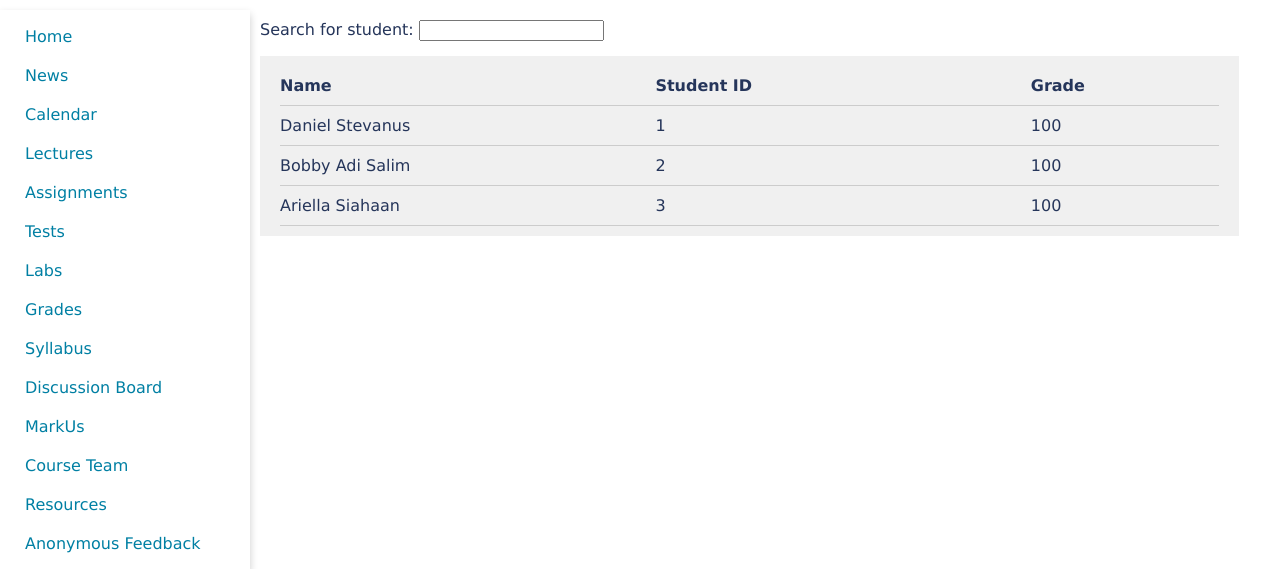
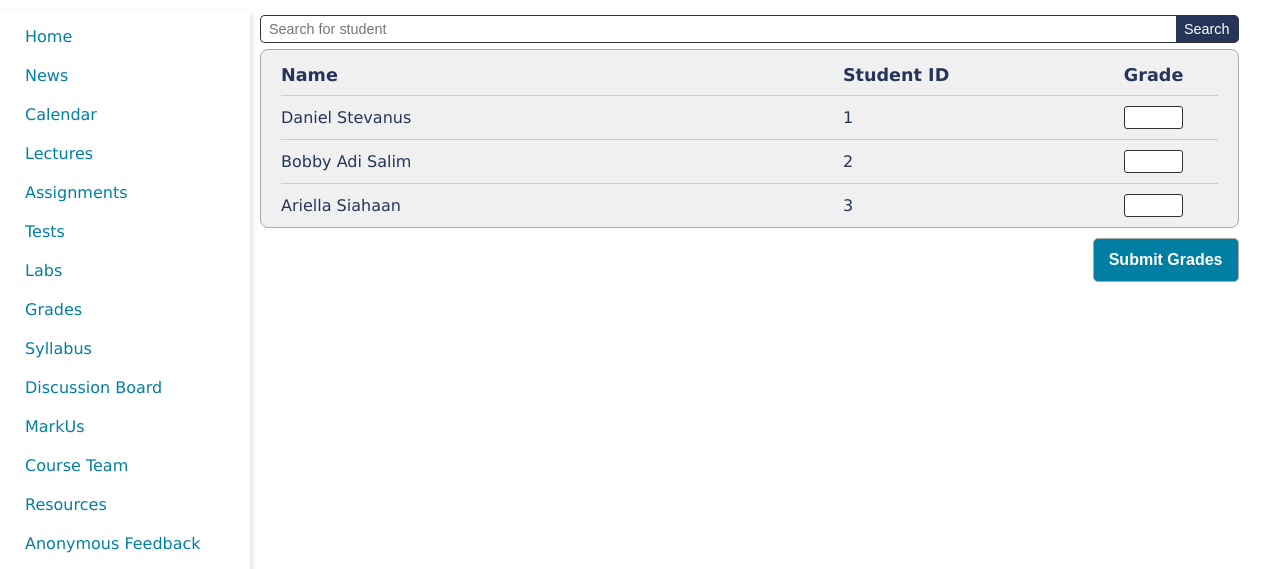
Before and after one commit to BobbyAdiSalim/Course-Website, a Flask app: page /grades/1 in a window 1280 px wide. Shown: the part 90-659 px from the top of the page. Run offline with Flask 3, Linux system fonts and the light colour scheme; a user stored in the database is signed in; data comes from the database, SQL or seed files in the repository; data that the repository does not hold is empty.

Commit message:
design changes

```diff
--- a/static/css/news.css
+++ b/static/css/news.css
@@ -2,6 +2,10 @@
     width: 100%;
     background-color: #f0f0f0;
     padding: 10px;
+    border-radius: 8px;
+    border-color: #aaaaaa;
+    border-style: solid;
+    border-width: thin;
 }
 
 .news .title{
--- a/static/css/update_grades.css
+++ b/static/css/update_grades.css
@@ -1,9 +1,44 @@
+.student-search input {
+    font-size: 0.9em;
+    border-top-left-radius: 5px;
+    border-bottom-left-radius: 5px;
+    border-width: thin;
+    padding: 5px 8px;
+    flex-grow: 1;
+    border-color: #333;
+    border-style: solid;
+    border-right-style: none;
+}
+
+.student-search {
+    margin-top: 5px;
+    display: flex;
+    align-items: center;
+}
+
+.student-search button {
+    padding: 5px 8px;
+    font-size: 0.9em;
+    border-top-right-radius: 5px;
+    border-bottom-right-radius: 5px;
+    border-style: solid;
+    border-width: thin;
+    border-color: #333;
+    background-color: rgb(37,53,90);
+    color: white;
+    border-left-style: none;
+}
+
 .grades-container {
     display: flex;
     flex-direction: column;
     background-color: #f0f0f0; /* Grayish background color */
     padding: 10px 20px;
-    margin-top: 15px;
+    margin-top: 6px;
+    border-radius: 8px;
+    border: solid;
+    border-color: #aaaaaa;
+    border-width: thin;
 }
 
 .student-row {
@@ -11,20 +46,62 @@
     width: 100%;
     padding: 10px 0;
     border-bottom: 1px solid #ccc;
+    align-items: center;
+}
+
+.student-row:last-child {
+    padding-bottom: 0px;
+    border-bottom: none;
+}
+
+.grades-header {
+    font-size: 1.1em;
+    padding-top: 5px;
 }
 
 .student-name {
-    width: 40%;
+    width: 60%;
 }
 
 .student-id {
-    width: 40%;
+    width: 30%;
 }
 
 .student-grade {
-    width: 20%;
+    width: 10%;
 }
 
-.student-search {
-    margin-top: 10px;
+.student-grade input {
+    width: 50%;
+    padding: 3px 5px;
+    border-radius: 3px;
+    border-width: thin;
+    border-style: solid;
+    border-color: #333;
 }
+
+.add-button {
+    color: #ffffff;
+    background-color: #007FA3;
+    border-radius: 5px;
+    padding: 12px 15px;
+    font-size: 1em;
+    font-weight: bold;
+    border: solid;
+    border-color: #aaaaaa;
+    border-width: thin;
+}
+
+.add-button-container {
+    width: 100%;
+    text-align: right;
+    position: sticky;
+    bottom: 5px;
+    z-index: 0;
+    padding-top: 10px;
+    padding-bottom: 10px;
+}
+
+.add-button-container img {
+    margin-right: 10px;
+}
--- a/templates/grades.html
+++ b/templates/grades.html
@@ -13,7 +13,7 @@
     {% for test in lst_tests %}
     <div class="assignment-item">
         <div class="assignment-container assignment-header">
-            <div class="assignment assignment-title">{{ test.name }}</div>
+            <div class="assignment assignment-title more">{{ test.name }}</div>
             <div class="header-section header-section1">
                 <span class="assignment due-date">Due date: {{ test.due_date }}</span>
                 <span class="assignment assignment-grade">Grade: 90/110</span>
--- a/templates/lectures.html
+++ b/templates/lectures.html
@@ -88,8 +88,6 @@
           <div class="column"><a href="mock.pdf">Download resources</a></div>
       </div>
 
-
-
   </div>
 </main>
 {% endblock %}
--- a/templates/modify_assignment.html
+++ b/templates/modify_assignment.html
@@ -10,9 +10,6 @@
     {% for test in lst_tests %}
 
     <div class="assignment-item">
-
-        <div class="assignment-container assignment-header">
-
         <div class="assignment assignment-title"><a href="/grades/{{ test.id }}">{{test.name}}</a></div>
         <div class="header-section">
             <span class="assignment due-date">Due date: 14 February 2024</span>
@@ -24,8 +21,6 @@
         </div>
     </div>
 
-    </div>
-
     {% endfor %}
     <div class="add-button-container"><button class="add-button"><img src="{{url_for('static', filename='images/plus-white.png')}}" height="13px;" alt="add">Add Assignment</button></div>
 </main>
--- a/templates/update_grades.html
+++ b/templates/update_grades.html
@@ -7,21 +7,37 @@
 
 {% block content %}
     <main>
-        <div class=student-search> Search for student: <input type: text></div>
+        <form action="/grade/{{ test_id }}" method="get">
+            <div class=student-search>
+                <input type="text" name="search" placeholder="Search for student">
+                <button type="submit">Search</button>
+            </div>
+        </form>
         <div class="grades-container">
             <div class="grades-header student-row">
                 <strong class="student-name">Name</strong>
                 <strong class="student-id">Student ID</strong>
                 <strong class="student-grade">Grade</strong>
             </div>
+            <form action="/grade/{{ test_id }}" method="post">
                 {% for student in lst_student %}
                     <div class="student-row">
                         <span class="student-name">{{ student.name }}</span>
                         <span class="student-id">{{ student.id }}</span>
-                    <span class="student-grade">100</span>
+                        {% for grade in lst_student_grades %}
+                            {% if grade.student.id == student.id %}
+                                {% set found = True %}
+                                    <span class="student-grade"><input type="number" value="{{ grade.grade }}" name="{{'student'+str(student.id)+'grades'}}"></span>
+                            {% endif %}
+                        {% endfor %}
+                        {% if not found %}
+                            <span class="student-grade"><input type="number" value=""></span>
+                        {% endif %}
                         <!-- if student name ada di lst_student_grades, then tampilin grades nya, if not tampilin empty -->
                     </div>
                 {% endfor %}
+            </form>
         </div>
+        <div class="add-button-container"><button class="add-button" type="submit">Submit Grades</button></div>
     </main>
 {% endblock %}
```
Also changed, not shown: static/css/labs.css (+11 -0 lines), static/css/lectures.css (+11 -0 lines), static/css/modify_grades.css (+7 -9 lines). Lines whose indentation alone changed are shown as unchanged.
